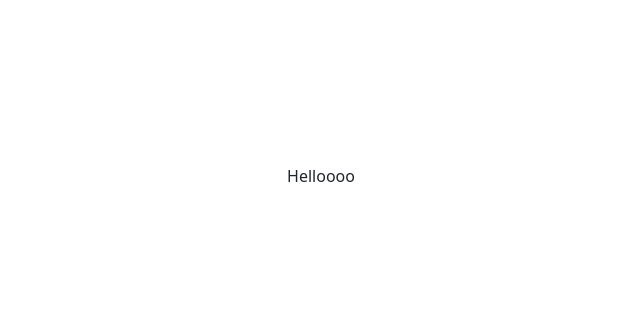
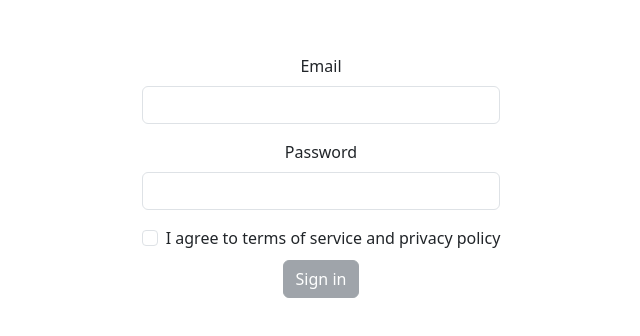
Before and after one commit to ahmetkvs/wit-sprint-7-4-1, a React (Vite) app: page / in a window 1280 px wide. Shown: the part 216-552 px from the top of the page, without its empty margins (319-959 px from the left). Built offline with nearby package versions, Linux system fonts and the light colour scheme.

Commit message:
Basic form ui created with reactstrap

```diff
--- a/src/components/Login.jsx
+++ b/src/components/Login.jsx
@@ -5,6 +5,7 @@ import {
     Label,
     Input,
     Button,
+    FormFeedback
 } from 'reactstrap';
 import { useHistory } from 'react-router-dom';
 import axios from "axios";
@@ -31,6 +32,23 @@ const emailRegex = /^[a-zA-Z0-9._%+-]+@[a-zA-Z0-9.-]+\.[a-zA-Z]{2,}$/;
 export default function Login() {
 
     return (
-        <p>Helloooo</p>
+        <Form>
+            <FormGroup>
+                <Label>Email</Label>
+                <Input></Input>
+            </FormGroup>
+            <FormGroup>
+                <Label>Password</Label>
+                <Input></Input>
+            </FormGroup>
+            <FormGroup check>
+                <Label>I agree to terms of service and privacy policy</Label>
+                <Input type ="checkbox"></Input>
+            </FormGroup>
+            <FormGroup>
+                <Button disabled={true}>Sign in</Button>
+            </FormGroup>
+
+        </Form>
     );
 }
```
